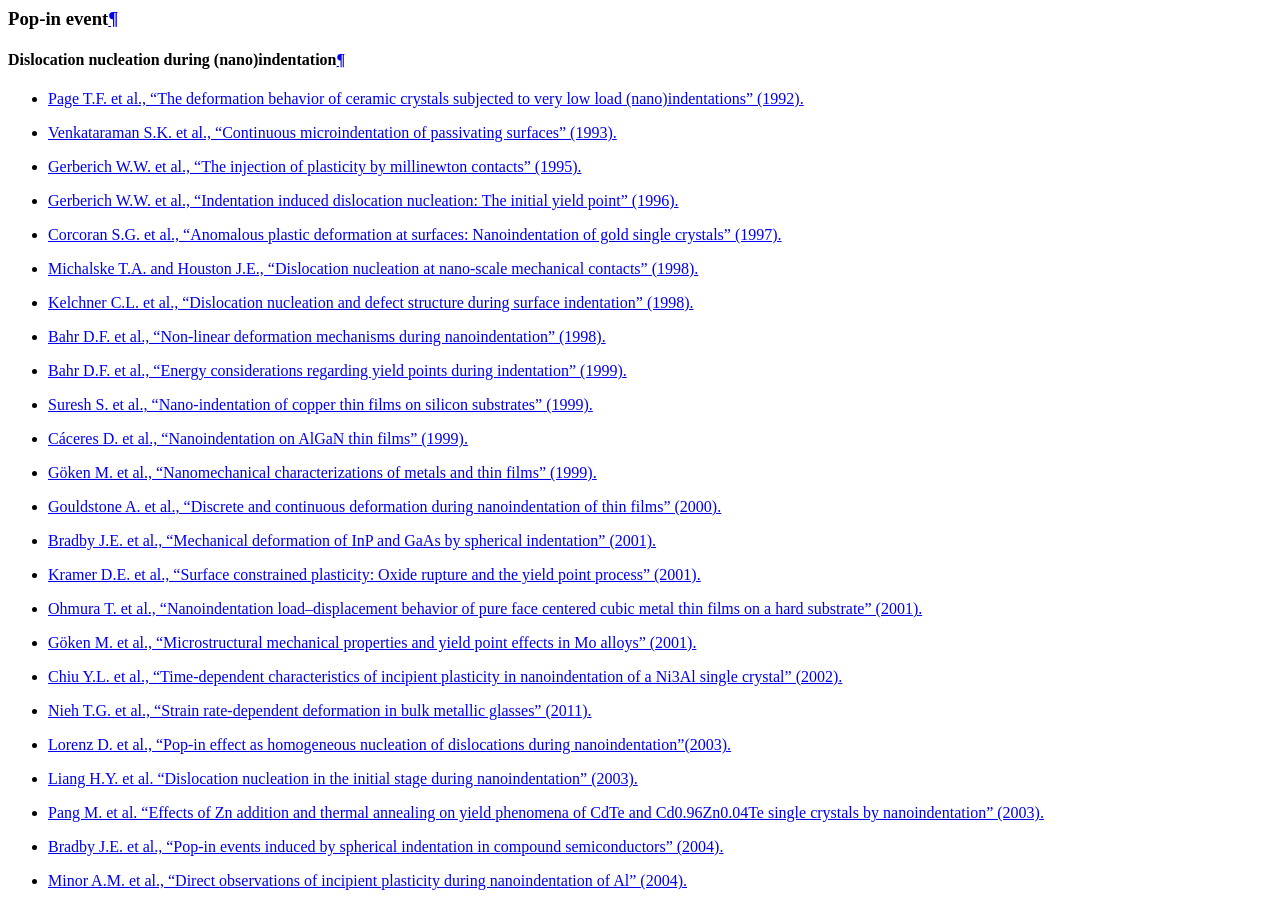
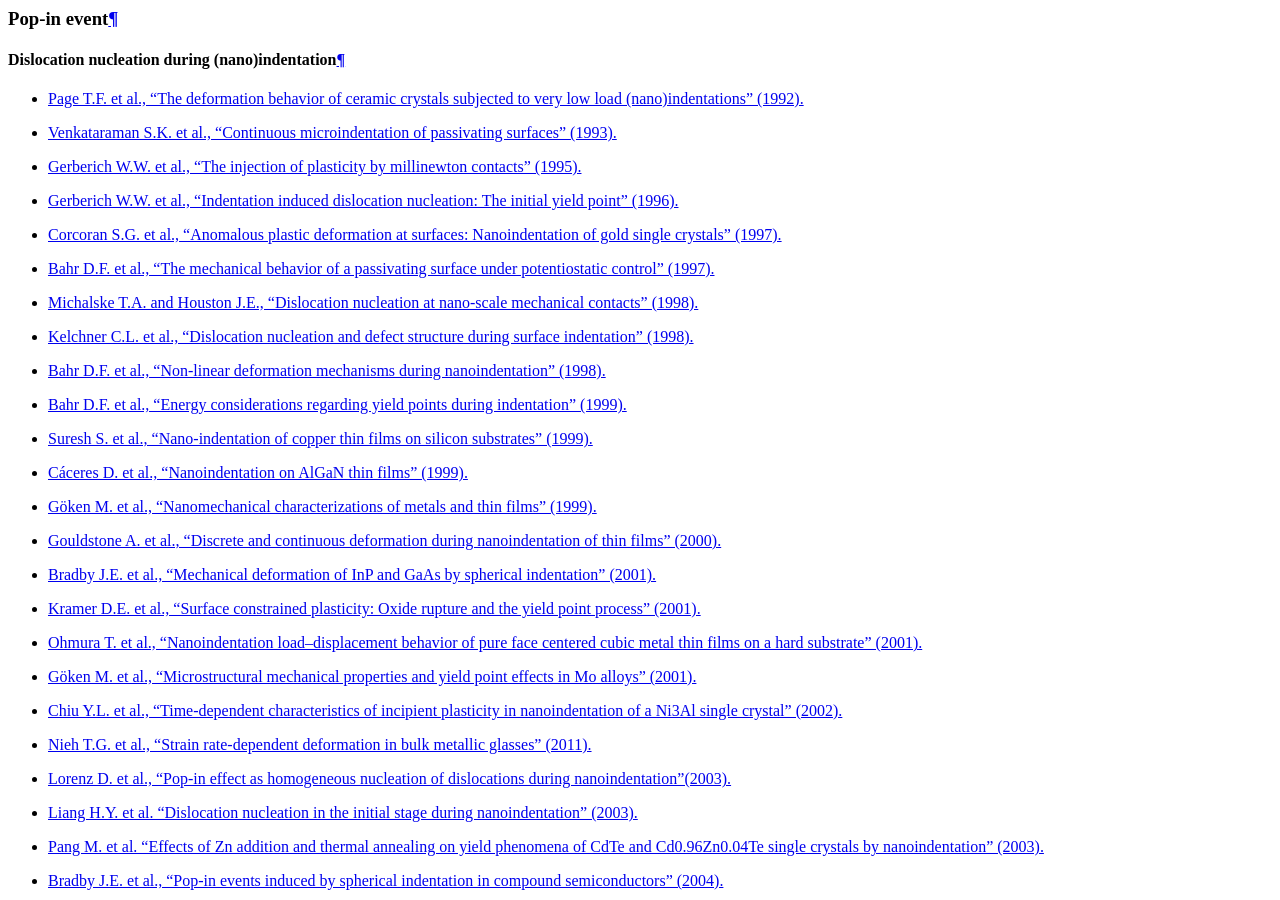
Before and after one commit to DavidMercier/PopIn, a Sphinx documentation site: the page built from doc/links_ref.rst, in a window 1280 px wide and 900 px high, scrolled down 934 px. Built offline with Sphinx 7.4.7, drawn with Linux system fonts in a browser that asks for light colours; comment, search, counter and statistics services are not loaded.

Commit message:
Update links_ref.rst

```diff
--- a/doc/links_ref.rst
+++ b/doc/links_ref.rst
@@ -45,6 +45,7 @@ Dislocation nucleation during (nano)indentation
 * `Gerberich W.W. et al., "The injection of plasticity by millinewton contacts" (1995). <http://dx.doi.org/10.1016/0956-7151(94)00351-H>`_
 * `Gerberich W.W. et al., "Indentation induced dislocation nucleation: The initial yield point" (1996). <http://dx.doi.org/10.1016/1359-6454(96)00010-9>`_
 * `Corcoran S.G. et al., "Anomalous plastic deformation at surfaces: Nanoindentation of gold single crystals" (1997). <http://dx.doi.org/10.1103/PhysRevB.55.R16057>`_
+* `Bahr D.F. et al., "The mechanical behavior of a passivating surface under potentiostatic control" (1997). <http://dx.doi.org/10.1557/JMR.1997.0439>`_
 * `Michalske T.A. and Houston J.E., "Dislocation nucleation at nano-scale mechanical contacts" (1998). <http://dx.doi.org/10.1016/S1359-6454(97)00270-X>`_
 * `Kelchner C.L. et al., "Dislocation nucleation and defect structure during surface indentation" (1998). <http://dx.doi.org/10.1103/PhysRevB.58.11085>`_
 * `Bahr D.F. et al., "Non-linear deformation mechanisms during nanoindentation" (1998). <http://dx.doi.org/10.1016/S1359-6454(98)00024-X>`_
```
